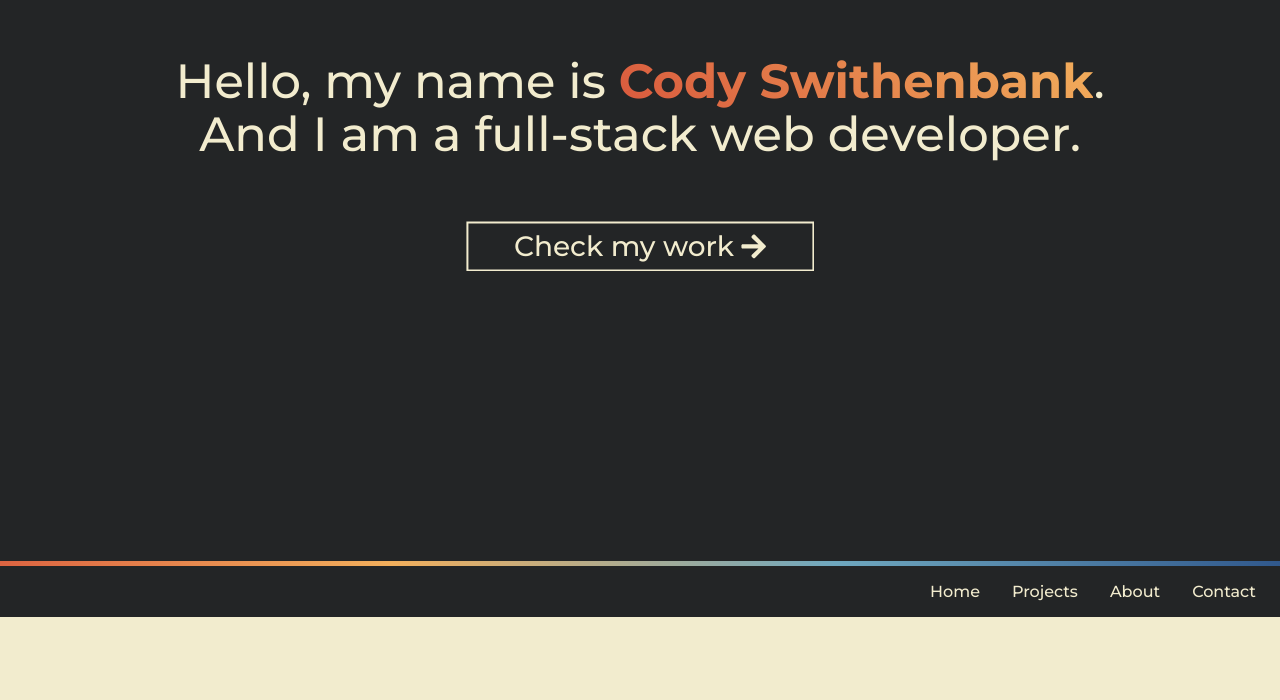
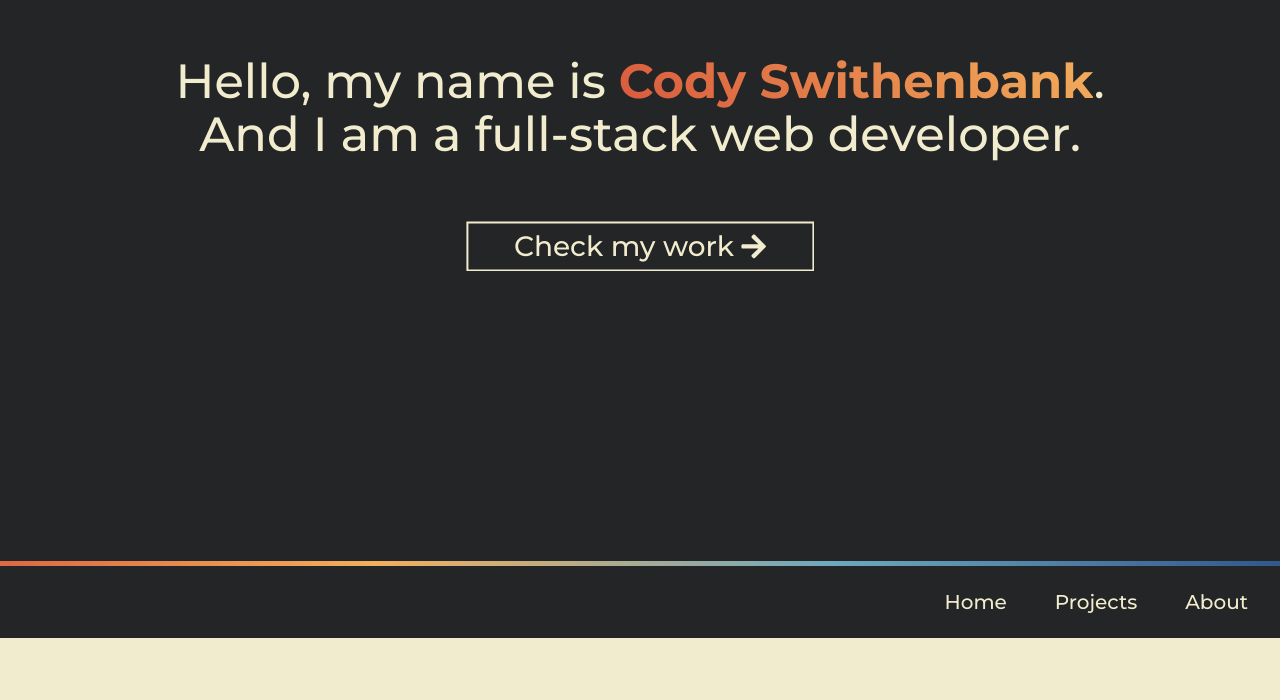
Before and after one commit to cswithen/portfolio, a Next.js app: page / in a window 1280 px wide. Shown: the part 239-939 px from the top of the page. Built offline with nearby package versions, Linux system fonts and the light colour scheme.

Commit message:
styles: on hover navigation
 added onhover effect on each navigation

closes #17

```diff
--- a/components/PageHeader.js
+++ b/components/PageHeader.js
@@ -38,9 +38,6 @@ const Header = () => {
           <div>
             <a href="#about">About</a>
           </div>
-          <div>
-            <a href="#contact">Contact</a>
-          </div>
         </nav>
       </div>
     </header>
--- a/styles/PageHeader.module.css
+++ b/styles/PageHeader.module.css
@@ -10,21 +10,68 @@
   width: 100%;
   min-height: 6vh;
   box-sizing: border-box;
-  display: flex;
-  justify-content: flex-end;
-  align-items: center;
+
   transition: all 0.7s ease;
   border-top: 5px solid;
   border-image: linear-gradient(45deg, #d9593d, #f2af5c, #6fa8bf, #30588c) 1;
   z-index: 98;
 }
 
+.navContent {
+  display: flex;
+  justify-content: space-between;
+  align-items: center;
+  width: 100%;
+  max-width: 1300px;
+  margin: auto;
+  font-size: 20px;
+}
+
 .navigation {
   display: flex;
+  max-width: 1300px;
 }
 
 .navigation div {
   margin: 8px 0px 0 32px;
+  padding: 8px;
+  position: relative;
+}
+
+.navigation div:after,
+.navigation div:before {
+  content: "";
+  position: absolute;
+  display: block;
+  border: 0px solid transparent;
+  width: 0%;
+  height: 0%;
+  transition: all 0.3s ease;
+}
+
+.navigation div:after {
+  width: 0;
+  height: 0;
+  top: 0;
+  left: 0;
+  border-top: 2px solid transparent;
+  border-left: 2px solid transparent;
+}
+
+.navigation div:before {
+  width: 0;
+  height: 0;
+  bottom: 0;
+  right: 0;
+  border-right: 2px solid transparent;
+  border-bottom: 2px solid transparent;
+}
+
+.navigation div:hover::before,
+.navigation div:hover::after {
+  width: 10px;
+  height: 10px;
+  border-color: #d9593d;
 }
 
 .scrolled {
```
